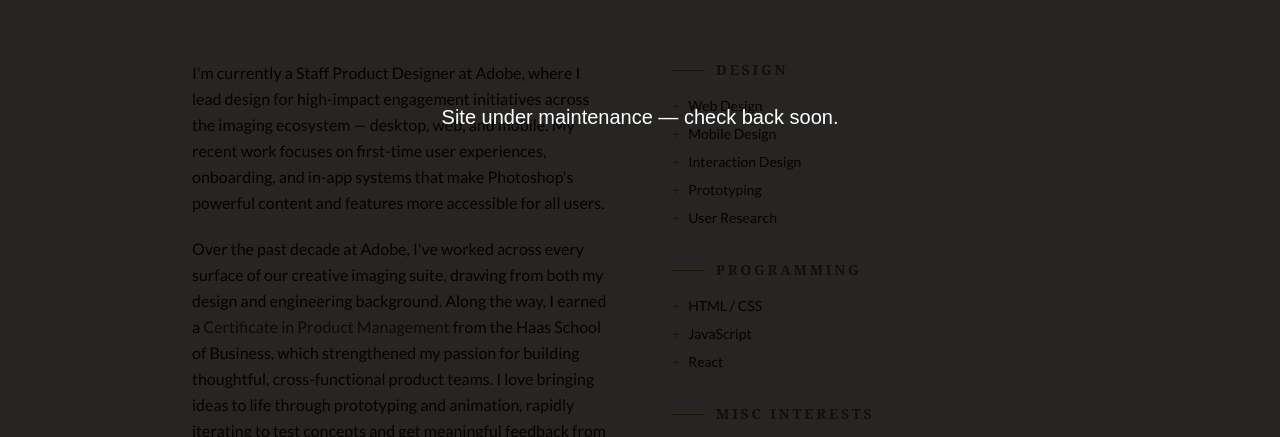
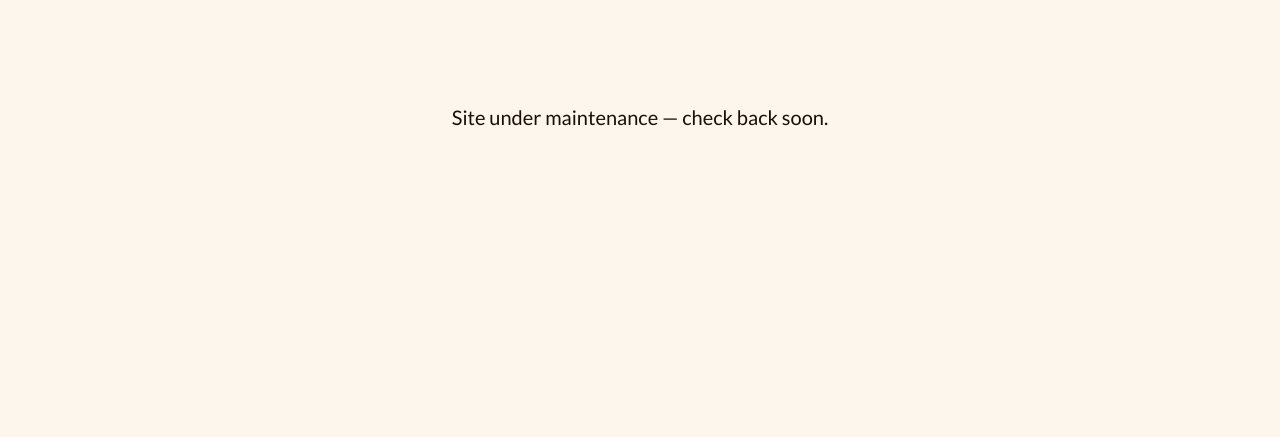
Before and after one commit to mnevans/evansmorgan, an Astro site: page /about in a window 1280 px wide. Shown: the part 283-720 px from the top of the page. Built offline with nearby package versions, Linux system fonts and the light colour scheme; Astro itself is replaced by a stand-in of ours; a web font is replaced by a local one.

Commit message:
Update maintenance overlay to match site style

```diff
--- a/src/layouts/Layout.astro
+++ b/src/layouts/Layout.astro
@@ -47,8 +47,8 @@ const {
       <slot />
     </main>
     <Footer />
-    <div style="position:fixed;inset:0;background:rgba(0,0,0,0.85);display:flex;align-items:center;justify-content:center;z-index:9999;">
-      <p style="color:white;font-family:sans-serif;font-size:1.25rem;text-align:center;padding:2rem;">Site under maintenance — check back soon.</p>
+    <div style="position:fixed;inset:0;background:#fdf6ec;display:flex;align-items:center;justify-content:center;z-index:9999;overflow:hidden;">
+      <p style="color:#1a0f07;font-family:'Lato','Source Sans Pro',Helvetica,sans-serif;font-size:1.25rem;text-align:center;padding:2rem;">Site under maintenance — check back soon.</p>
     </div>
   </body>
 </html>
```
